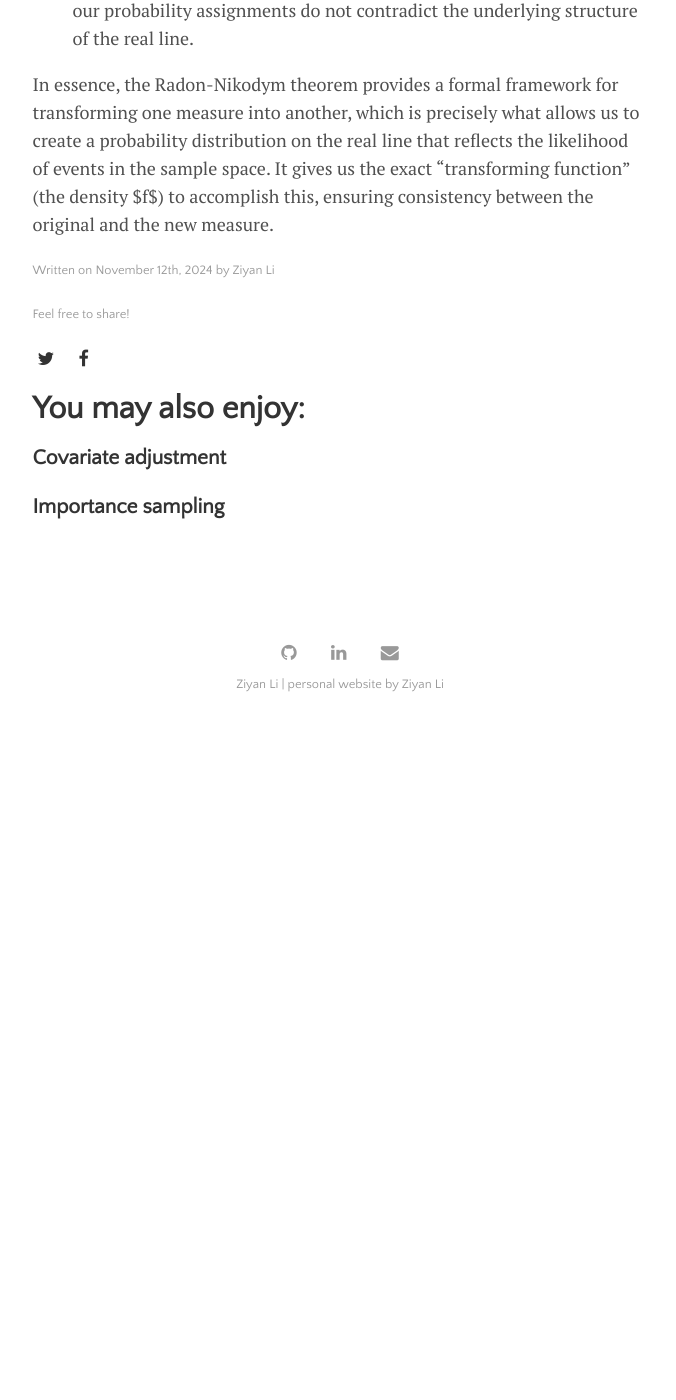
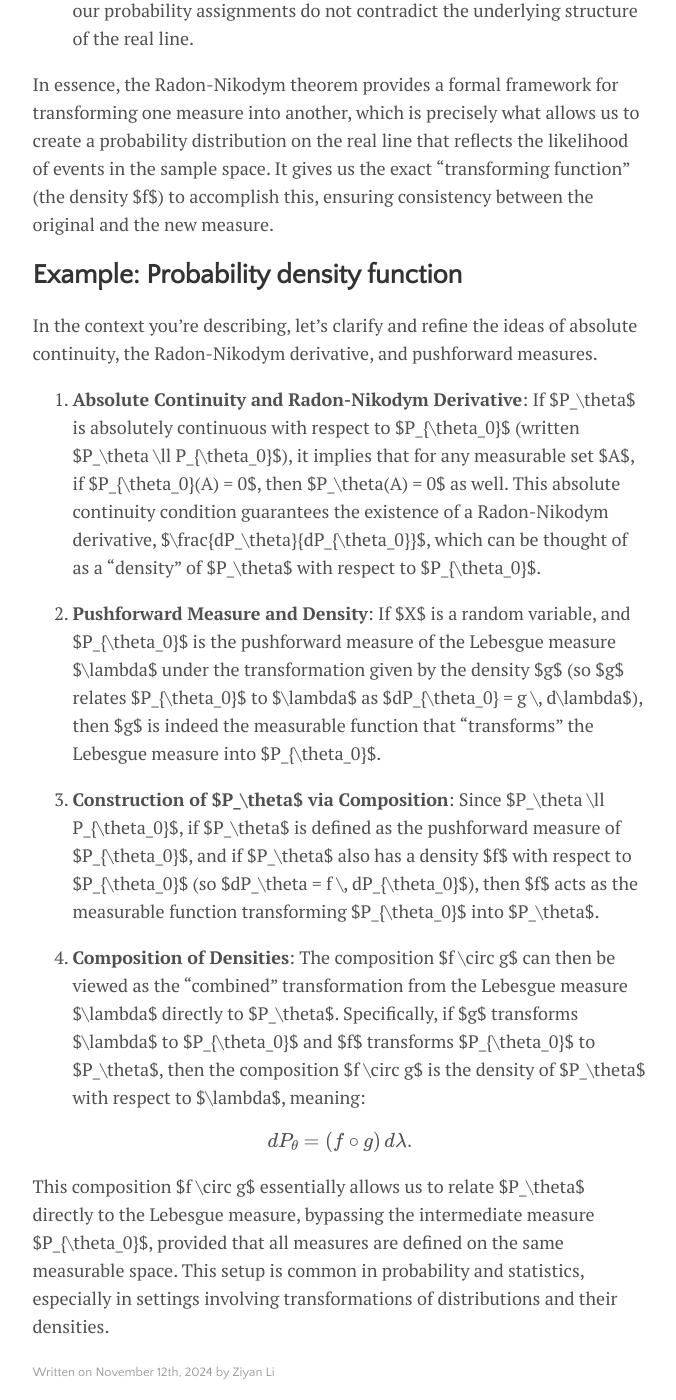
Before and after one commit to catty-halsey/catty-halsey.github.io, a Jekyll site: the page built from _posts/2024-11-12-Radon Nikodym theorem.md, in a window 1280 px wide and 1400 px high, scrolled down 1250 px. Shown: the whole window, without its empty margins (300-976 px from the left). Built offline with Jekyll 4.4.1, drawn with Linux system fonts in a browser that asks for light colours; formulas are drawn with MathJax 3; before the commit the page ends 1980 px from its top, so only the background shows below that.

Commit message:
Update 2024-11-12-Radon Nikodym theorem.md

```diff
--- a/_posts/2024-11-12-Radon Nikodym theorem.md
+++ b/_posts/2024-11-12-Radon Nikodym theorem.md
@@ -28,3 +28,25 @@ tags: [documentation, sample]
    The Radon-Nikodym construction guarantees that $P$ is absolutely continuous with respect to $\mu$, meaning that $P(A) = 0$ whenever $\mu(A) = 0$. This condition is crucial in probability, as it ensures that our probability assignments do not contradict the underlying structure of the real line.
 
 In essence, the Radon-Nikodym theorem provides a formal framework for transforming one measure into another, which is precisely what allows us to create a probability distribution on the real line that reflects the likelihood of events in the sample space. It gives us the exact "transforming function" (the density $f$) to accomplish this, ensuring consistency between the original and the new measure.
+
+## Example: Probability density function
+
+In the context you're describing, let's clarify and refine the ideas of absolute continuity, the Radon-Nikodym derivative, and pushforward measures.
+
+1. **Absolute Continuity and Radon-Nikodym Derivative**:
+   If $P_\theta$ is absolutely continuous with respect to $P_{\theta_0}$ (written $P_\theta \ll P_{\theta_0}$), it implies that for any measurable set $A$, if $P_{\theta_0}(A) = 0$, then $P_\theta(A) = 0$ as well. This absolute continuity condition guarantees the existence of a Radon-Nikodym derivative, $\frac{dP_\theta}{dP_{\theta_0}}$, which can be thought of as a "density" of $P_\theta$ with respect to $P_{\theta_0}$.
+
+2. **Pushforward Measure and Density**:
+   If $X$ is a random variable, and $P_{\theta_0}$ is the pushforward measure of the Lebesgue measure $\lambda$ under the transformation given by the density $g$ (so $g$ relates $P_{\theta_0}$ to $\lambda$ as $dP_{\theta_0} = g \, d\lambda$), then $g$ is indeed the measurable function that "transforms" the Lebesgue measure into $P_{\theta_0}$.
+
+3. **Construction of $P_\theta$ via Composition**:
+   Since $P_\theta \ll P_{\theta_0}$, if $P_\theta$ is defined as the pushforward measure of $P_{\theta_0}$, and if $P_\theta$ also has a density $f$ with respect to $P_{\theta_0}$ (so $dP_\theta = f \, dP_{\theta_0}$), then $f$ acts as the measurable function transforming $P_{\theta_0}$ into $P_\theta$.
+
+4. **Composition of Densities**:
+   The composition $f \circ g$ can then be viewed as the "combined" transformation from the Lebesgue measure $\lambda$ directly to $P_\theta$. Specifically, if $g$ transforms $\lambda$ to $P_{\theta_0}$ and $f$ transforms $P_{\theta_0}$ to $P_\theta$, then the composition $f \circ g$ is the density of $P_\theta$ with respect to $\lambda$, meaning:
+
+$$
+dP_\theta = (f \circ g) \, d\lambda.
+$$
+
+This composition $f \circ g$ essentially allows us to relate $P_\theta$ directly to the Lebesgue measure, bypassing the intermediate measure $P_{\theta_0}$, provided that all measures are defined on the same measurable space. This setup is common in probability and statistics, especially in settings involving transformations of distributions and their densities.
```
